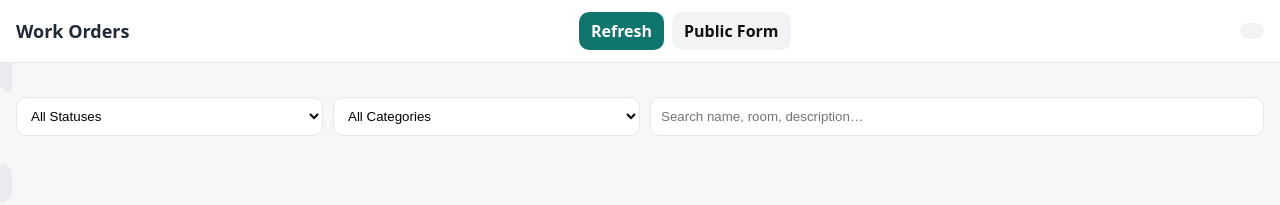
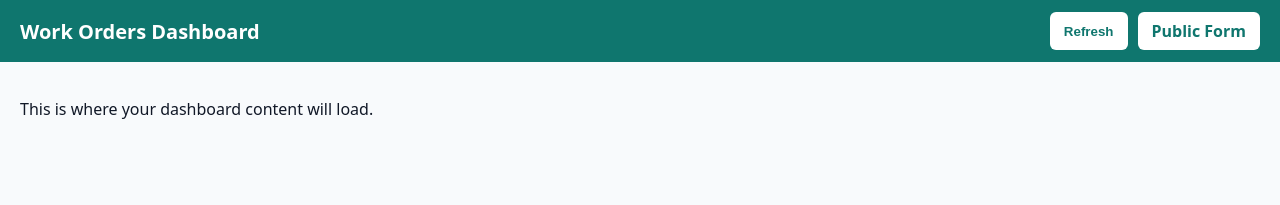
Before and after one commit to calvarycastlerockmaintenance/Work-Order-Dashboard, a plain HTML site: page index.html in a window 1280 px wide. Drawn offline with Linux system fonts and the light colour scheme.

Commit message:
Update index.html

```diff
--- a/index.html
+++ b/index.html
@@ -1,76 +1,48 @@
 <!doctype html>
 <html lang="en">
 <head>
-  <meta charset="utf-8" />
-  <meta name="viewport" content="width=device-width,initial-scale=1" />
-  <title>Calvary Work Orders</title>
-  <meta name="theme-color" content="#0f766e" />
-  <link rel="manifest" href="manifest.json" />
-  <link rel="stylesheet" href="style.css" />
+  <meta charset="utf-8">
+  <meta name="viewport" content="width=device-width, initial-scale=1">
+  <title>Work Orders Dashboard</title>
+  <style>
+    body { font-family: system-ui, Arial, sans-serif; margin:0; padding:0; background:#f8fafc; color:#111827; }
+    header { background:#0f766e; color:#fff; padding:12px 20px; display:flex; justify-content:space-between; align-items:center; }
+    header h1 { margin:0; font-size:20px; }
+    .actions { display:flex; gap:10px; }
+    .btn {
+      background:#fff; color:#0f766e; border:0; border-radius:6px;
+      padding:8px 14px; font-weight:600; cursor:pointer; text-decoration:none;
+    }
+    .btn:hover { background:#e0f2f1; }
+    main { padding:20px; }
+  </style>
 </head>
 <body>
-  <header class="bar">
-    <div class="brand">
-      <!-- If you upload logo.png, uncomment the next line -->
-      <!-- <img src="logo.png" alt="Calvary" class="logo" /> -->
-      <h1>Work Orders</h1>
+  <header>
+    <h1>Work Orders Dashboard</h1>
+    <div class="actions">
+      <!-- Refresh is a real button -->
+      <button id="btnRefresh" type="button" class="btn">Refresh</button>
+      <!-- Public Form opens your Apps Script form in a new tab -->
+      <a id="btnPublicForm"
+         class="btn"
+         href="https://script.google.com/macros/s/YOUR_EXEC_ID/exec?path=form"
+         target="_blank" rel="noopener">
+        Public Form
+      </a>
     </div>
-    <nav class="nav">
-      <a class="btn" id="refreshBtn">Refresh</a>
-      <!-- PUBLIC FORM LINK SET DIRECTLY HERE -->
-      <a
-        class="btn btn-alt"
-        id="openForm"
-        target="_blank"
-        rel="noopener"
-        href="https://script.google.com/macros/s/AKfycbxid0jA_sAR6YKiAC3T8ykN2siE2zf-Q0AdPZsplR8Z7HRuzUD9aDAYKvlvwTWPFm3U/exec?path=form"
-      >Public Form
-    </nav>
   </header>
-
-  <section class="filters">
-    <select id="statusFilter">
-      <option value="">All Statuses</option>
-    </select>
-    <select id="categoryFilter">
-      <option value="">All Categories</option>
-    </select>
-    <input id="searchBox" placeholder="Search name, room, description…" />
-  </section>
-
-  <main id="list" class="grid"></main>
-
-  <!-- Update modal -->
-  <dialog id="updDlg">
-    <form method="dialog" class="dlg">
-      <h3>Update Status</h3>
-      <div class="row">
-        <label>Ticket ID</label>
-        <input id="dlgTicket" readonly />
-      </div>
-      <div class="row">
-        <label>New Status</label>
-        <select id="dlgStatus"></select>
-      </div>
-      <div class="row">
-        <label>Your Name (optional)</label>
-        <input id="dlgName" placeholder="e.g., Alex" />
-      </div>
-      <div class="row">
-        <label>Maintenance Code</label>
-        <input id="dlgCode" placeholder="MAINTENANCE" />
-      </div>
-      <menu>
-        <button value="cancel" class="btn btn-alt">Cancel</button>
-        <button id="dlgSave" class="btn">Save</button>
-      </menu>
-      <div id="dlgMsg" class="msg"></div>
-    </form>
-  </dialog>
-
-  <script src="app.js"></script>
+  <main>
+    <p>This is where your dashboard content will load.</p>
+  </main>
   <script>
-    if ('serviceWorker' in navigator) navigator.serviceWorker.register('sw.js');
+    // Hook up Refresh button
+    document.getElementById('btnRefresh')
+      .addEventListener('click', () => {
+        // Replace this with your actual reload function
+        console.log('Refresh clicked!');
+        location.reload();
+      });
   </script>
 </body>
 </html>
```
